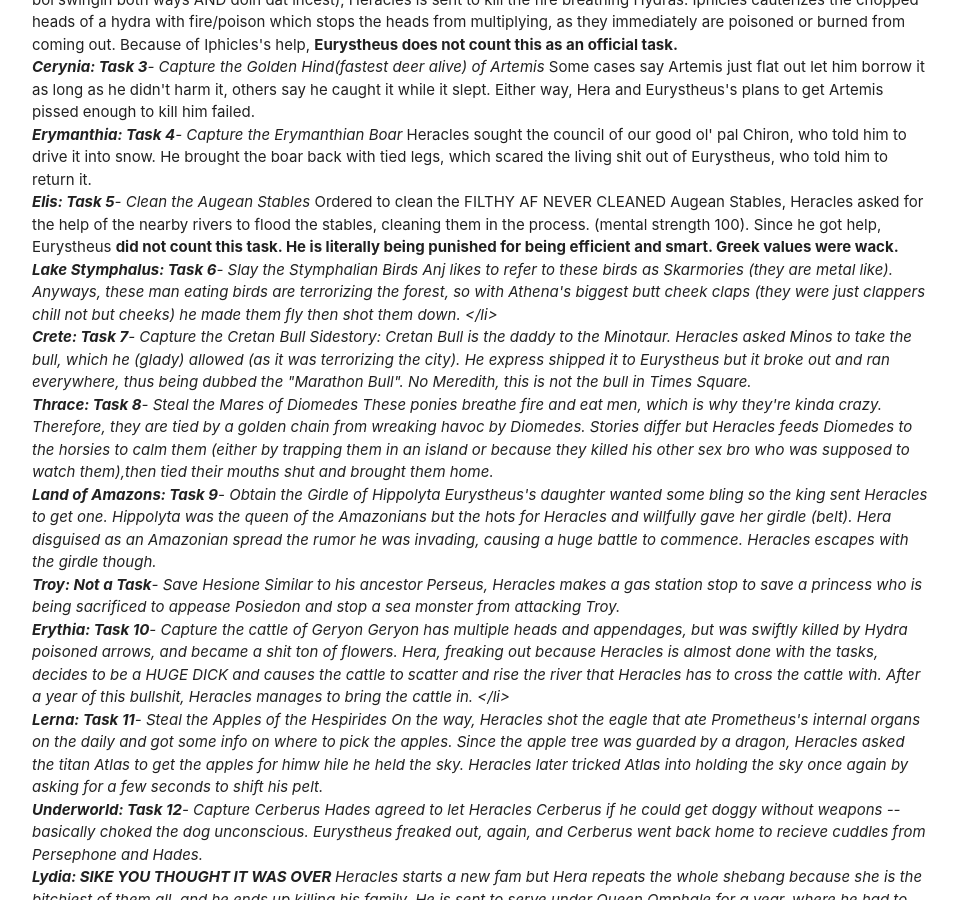
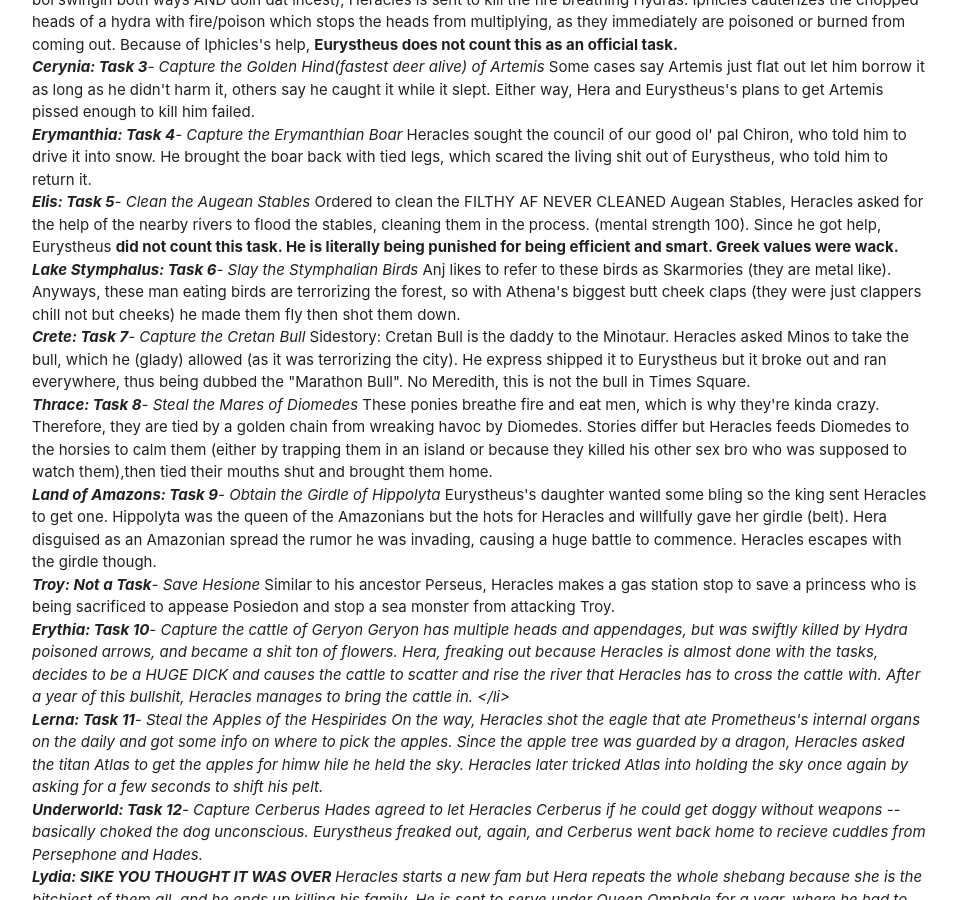
Before and after one commit to stuyCLC/stuyCLC.github.io, a Jekyll site: the page built from _posts/2018-12-4-Medusa-Meeting#3-recap.md, in a window 1280 px wide and 900 px high, scrolled down 669 px. Shown: the whole window, without its empty margins (160-1118 px from the left). Built offline with Jekyll 4.4.1, drawn with Linux system fonts in a browser that asks for light colours.

```diff
--- a/_posts/2018-12-4-Medusa-Meeting#3-recap.md
+++ b/_posts/2018-12-4-Medusa-Meeting#3-recap.md
@@ -13,7 +13,7 @@ title: Medusa Meeting 3 Recap
     <li> <i><b> Cerynia: Task 3</b>- Capture the Golden Hind(fastest deer alive) of Artemis </i> Some cases say Artemis just flat out let him borrow it as long as he didn't harm it, others say he caught it while it slept. Either way, Hera and Eurystheus's plans to get Artemis pissed enough to kill him failed. </li>
     <li> <i> <b>Erymanthia: Task 4</b>- Capture the Erymanthian Boar </i> Heracles sought the council of our good ol' pal Chiron, who told him to drive it into snow. He brought the boar back with tied legs, which scared the living shit out of Eurystheus, who told him to return it. </li>
     <li> <i> <b>Elis: Task 5</b>- Clean the Augean Stables </i> Ordered to clean the FILTHY AF NEVER CLEANED Augean Stables, Heracles asked for the help of the nearby rivers to flood the stables, cleaning them in the process. (mental strength 100). Since he got help, Eurystheus <b> did not count this task. He is literally being punished for being efficient and smart. Greek values were wack. </b> </li>
-    <li> <i> <b>Lake Stymphalus: Task 6</b>- Slay the Stymphalian Birds <i> Anj likes to refer to these birds as Skarmories (they are metal like). Anyways, these man eating birds are terrorizing the forest, so with Athena's biggest butt cheek claps (they were just clappers chill not but cheeks) he made them fly then shot them down. </li>
+    <li> <i> <b>Lake Stymphalus: Task 6</b>- Slay the Stymphalian Birds </i> Anj likes to refer to these birds as Skarmories (they are metal like). Anyways, these man eating birds are terrorizing the forest, so with Athena's biggest butt cheek claps (they were just clappers chill not but cheeks) he made them fly then shot them down. </li>
     <li> <i> <b>Crete: Task 7</b>- Capture the Cretan Bull </i> Sidestory: Cretan Bull is the daddy to the Minotaur. Heracles asked Minos to take the bull, which he (glady) allowed (as it was terrorizing the city). He express shipped it to Eurystheus but it broke out and ran everywhere, thus being dubbed the "Marathon Bull". No Meredith, this is not the bull in Times Square. </li>
     <li> <i><b> Thrace: Task 8</b>- Steal the Mares of Diomedes </i> These ponies breathe fire and eat men, which is why they're kinda crazy. Therefore, they are tied by a golden chain from wreaking havoc by Diomedes. Stories differ but Heracles feeds Diomedes to the horsies to calm them (either by trapping them in an island or because they killed his other sex bro who was supposed to watch them),then tied their mouths shut and brought them home. </li>
     <li> <i><b> Land of Amazons: Task 9</b>- Obtain the Girdle of Hippolyta </i> Eurystheus's daughter wanted some bling so the king sent Heracles to get one. Hippolyta was the queen of the Amazonians but the hots for Heracles and willfully gave her girdle (belt). Hera disguised as an Amazonian spread the rumor he was invading, causing a huge battle to commence. Heracles escapes with the girdle though. </li>
```
